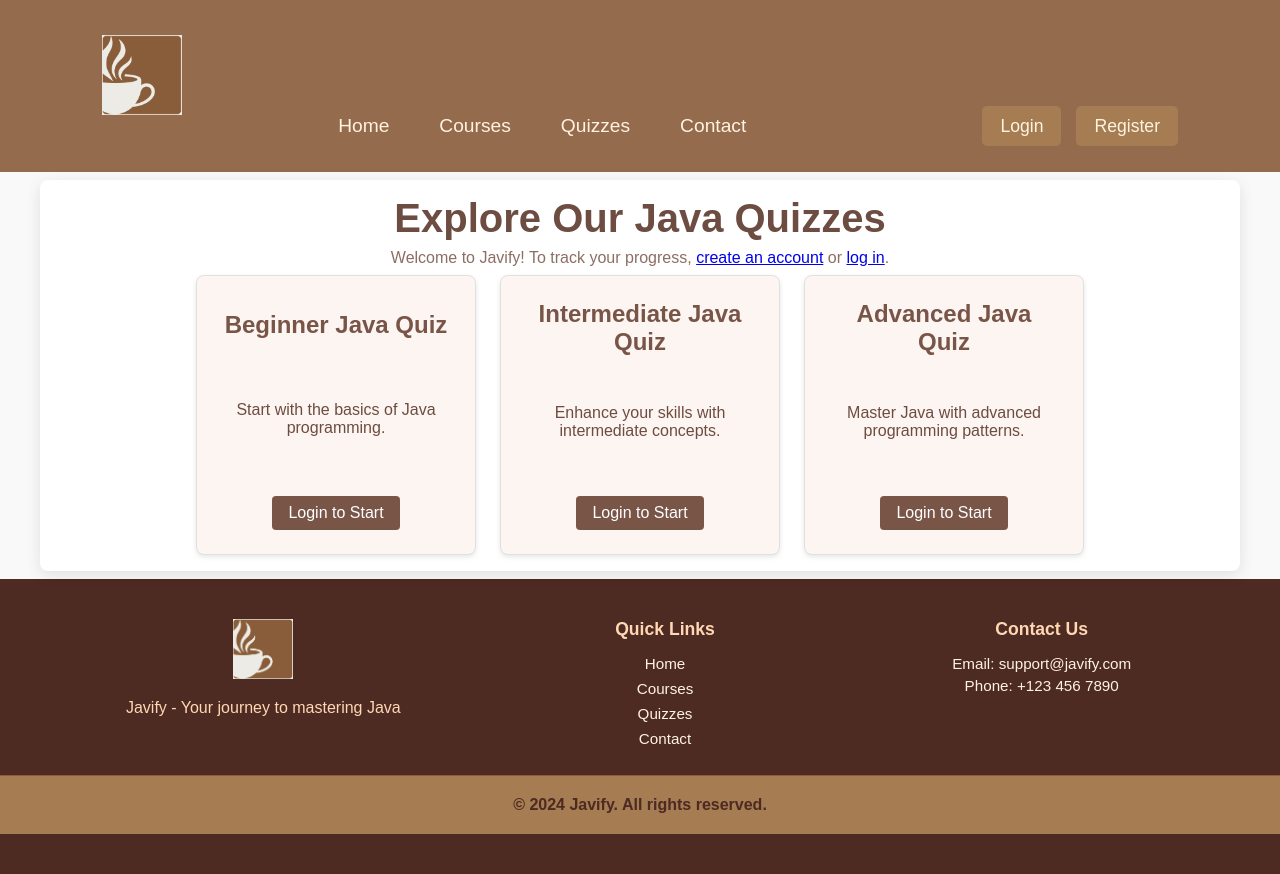
After one commit to anmol7373/Javify, a PHP site: page /Javify/pages/quizzes.php in a window 1280 px wide. The commit adds this page. Run offline with PHP 8.4, Linux system fonts and the light colour scheme.

Commit message:
Update theory pages, css, and paths

```diff
--- a/css/style.css
+++ b/css/style.css
@@ -547,91 +547,252 @@ p {
 |                   COURSES PAGE STYLES                   |
 -----------------------------------------------------------*/
 
-/* General Wrapper */
+/* Wrapper for the entire courses page */
 .courses-wrapper {
-    padding: 30px 15px;
-    background-color: #fdf9f4;
-    min-height: calc(100vh - 200px); /* Dynamically adjust height to fit screen while accounting for header and footer */
+    padding: 0.5rem; /* Reduced padding for the wrapper */
+    display: flex;
+    justify-content: center;
+    align-items: center;
+    flex-direction: column;
+    background-color: #f9f9f9;
+    min-height: calc(100vh - 400px); /* Ensure the wrapper takes the full height minus header/footer */
+}
+
+/* Main container for the courses */
+.courses-container {
+    max-width: 1200px;
+    width: 100%;
+    text-align: center;
+    padding: 1rem 0; /* Reduced top and bottom padding */
+    background-color: #fff;
+    border-radius: 8px;
+    box-shadow: 0 4px 15px rgba(0, 0, 0, 0.1);
+    margin: 0; /* Removed vertical margin */
+}
+
+/* Page heading */
+.courses-container h1 {
+    font-size: 2.5rem;
+    color: #6d4c41;
+    margin-bottom: 0.5rem; /* Reduced space after the heading */
+}
+
+/* Welcome message */
+.welcome-message {
+    font-size: 1rem;
+    color: #8d6e63;
+    margin-bottom: 0.5rem; /* Reduced space after the welcome message */
+}
+
+/* Container for course cards */
+.course-list {
+    display: flex;
+    flex-wrap: wrap;
+    gap: 1.5rem;
+    justify-content: center;
+    align-items: stretch; /* Ensures consistent card height */
+}
+
+/* Individual course card */
+.course-card {
+    background: #fdf5f1;
+    border: 1px solid #e0e0e0;
+    border-radius: 8px;
+    padding: 1.5rem;
+    width: 280px;
+    text-align: center;
+    box-shadow: 0 2px 5px rgba(0, 0, 0, 0.1);
+    transition: transform 0.3s, box-shadow 0.3s;
     display: flex;
     flex-direction: column;
-    justify-content: center;
-    align-items: center;
+    justify-content: space-between; /* Pushes button to bottom */
+    min-height: 280px; /* Consistent height for all cards */
 }
 
-/* Container for Content */
-.courses-container {
-    max-width: 900px;
-    margin: 0 auto;
-    text-align: center;
-    background-color: #fff;
-    padding: 20px 30px;
-    border-radius: 10px;
-    box-shadow: 0 4px 8px rgba(0, 0, 0, 0.1);
-}
-
-/* Heading */
-.courses-container h1 {
-    font-size: 2rem;
-    color: #8b5d3c;
-    margin-bottom: 20px;
-}
-
-/* Welcome Message */
-.welcome-message {
-    font-size: 1.2rem;
-    color: #5f4232;
-    margin-bottom: 30px;
-}
-
-/* Course Cards */
-.course-list {
+/* Course card heading */
+.course-card h2 {
+    font-size: 1.5rem;
+    margin-bottom: 0.5rem;
+    color: #795548;
+    flex-shrink: 0;
+    min-height: 50px; /* Consistent height for titles */
     display: flex;
-    gap: 20px;
-    flex-wrap: wrap;
+    align-items: center;
     justify-content: center;
 }
 
-.course-card {
-    flex: 1 1 250px;
-    max-width: 300px;
-    background-color: #f7e5d3;
-    padding: 15px 20px;
-    border-radius: 8px;
-    box-shadow: 0 2px 5px rgba(0, 0, 0, 0.1);
-    transition: transform 0.2s, box-shadow 0.2s;
+/* Course card description */
+.course-card p {
+    font-size: 1rem;
+    color: #6d4c41;
+    margin-bottom: 1rem;
+    flex-grow: 1; /* Ensures descriptions take up remaining space */
+    display: flex;
+    align-items: center;
+    justify-content: center;
+    min-height: 70px; /* Consistent height for descriptions */
 }
 
+/* Course card button */
+.course-card .btn {
+    display: inline-block;
+    text-decoration: none;
+    color: #fff;
+    background: #795548;
+    padding: 0.5rem 1rem;
+    border-radius: 4px;
+    transition: background 0.3s;
+    align-self: center;
+    margin-top: auto; /* Ensure the button stays at the bottom */
+}
+
+/* Button hover effect */
+.course-card .btn:hover {
+    background: #5d4037;
+}
+
+/* Hover effect on course cards */
 .course-card:hover {
     transform: translateY(-5px);
-    box-shadow: 0 4px 12px rgba(0, 0, 0, 0.15);
+    box-shadow: 0 4px 10px rgba(0, 0, 0, 0.2);
 }
 
-.course-card h2 {
-    font-size: 1.5rem;
-    color: #8b5d3c;
-    margin-bottom: 10px;
+/* Responsive adjustments for small screens */
+@media (max-width: 768px) {
+    .course-card {
+        width: 100%; /* Full width for smaller screens */
+    }
+
+    .course-list {
+        flex-direction: column; /* Stack cards vertically */
+        align-items: center;
+    }
 }
 
-.course-card p {
-    font-size: 1rem;
-    color: #5f4232;
-    margin-bottom: 20px;
+/*---------------------------------------------------------
+|                      QUIZZES PAGE                       |
+-----------------------------------------------------------*/
+
+/* Wrapper for the entire quiz page */
+.quizzes-wrapper {
+    padding: 0.5rem; /* Reduced padding for the wrapper */
+    display: flex;
+    justify-content: center;
+    align-items: center;
+    flex-direction: column;
+    background-color: #f9f9f9;
+    min-height: calc(100vh - 400px); /* Ensure the wrapper takes the full height minus header/footer */
 }
 
-/* Buttons */
-.btn {
-    display: inline-block;
-    padding: 10px 15px;
-    font-size: 1rem;
-    color: #fff;
-    background-color: #8b5d3c;
-    text-decoration: none;
-    border-radius: 5px;
-    transition: background-color 0.2s;
+/* Main container for the quizzes */
+.quizzes-container {
+    max-width: 1200px;
+    width: 100%;
+    text-align: center;
+    padding: 1rem 0; /* Reduced top and bottom padding */
+    background-color: #fff;
+    border-radius: 8px;
+    box-shadow: 0 4px 15px rgba(0, 0, 0, 0.1);
+    margin: 0; /* Removed vertical margin */
 }
 
-.btn:hover {
-    background-color: #703f28;
+/* Page heading */
+.quizzes-container h1 {
+    font-size: 2.5rem;
+    color: #6d4c41;
+    margin-bottom: 0.5rem; /* Reduced space after the heading */
+}
+
+/* Welcome message */
+.welcome-message {
+    font-size: 1rem;
+    color: #8d6e63;
+    margin-bottom: 0.5rem; /* Reduced space after the welcome message */
+}
+
+/* Container for quiz cards */
+.quiz-list {
+    display: flex;
+    flex-wrap: wrap;
+    gap: 1.5rem;
+    justify-content: center;
+    align-items: stretch; /* Ensures consistent card height */
+}
+
+/* Individual quiz card */
+.quiz-card {
+    background: #fdf5f1;
+    border: 1px solid #e0e0e0;
+    border-radius: 8px;
+    padding: 1.5rem;
+    width: 280px;
+    text-align: center;
+    box-shadow: 0 2px 5px rgba(0, 0, 0, 0.1);
+    transition: transform 0.3s, box-shadow 0.3s;
+    display: flex;
+    flex-direction: column;
+    justify-content: space-between; /* Pushes button to bottom */
+    min-height: 280px; /* Consistent height for all cards */
+}
+
+/* Quiz card heading */
+.quiz-card h2 {
+    font-size: 1.5rem;
+    margin-bottom: 0.5rem;
+    color: #795548;
+    flex-shrink: 0;
+    min-height: 50px; /* Consistent height for titles */
+    display: flex;
+    align-items: center;
+    justify-content: center;
+}
+
+/* Quiz card description */
+.quiz-card p {
+    font-size: 1rem;
+    color: #6d4c41;
+    margin-bottom: 1rem;
+    flex-grow: 1; /* Ensures descriptions take up remaining space */
+    display: flex;
+    align-items: center;
+    justify-content: center;
+    min-height: 70px; /* Consistent height for descriptions */
+}
+
+/* Quiz card button */
+.quiz-card .btn {
+    display: inline-block;
+    text-decoration: none;
+    color: #fff;
+    background: #795548;
+    padding: 0.5rem 1rem;
+    border-radius: 4px;
+    transition: background 0.3s;
+    align-self: center;
+    margin-top: auto; /* Ensure the button stays at the bottom */
+}
+
+/* Button hover effect */
+.quiz-card .btn:hover {
+    background: #5d4037;
+}
+
+/* Hover effect on quiz cards */
+.quiz-card:hover {
+    transform: translateY(-5px);
+    box-shadow: 0 4px 10px rgba(0, 0, 0, 0.2);
+}
+
+/* Responsive adjustments for small screens */
+@media (max-width: 768px) {
+    .quiz-card {
+        width: 100%; /* Full width for smaller screens */
+    }
+
+    .quiz-list {
+        flex-direction: column; /* Stack cards vertically */
+        align-items: center;
+    }
 }
 
 /*---------------------------------------------------------
--- a/includes/footer.php
+++ b/includes/footer.php
@@ -11,6 +11,7 @@
             <ul>
                 <li><a href="<?php echo BASE_URL; ?>index.php">Home</a></li>
                 <li><a href="<?php echo BASE_URL; ?>pages/courses.php">Courses</a></li>
+                <li><a href="<?php echo BASE_URL; ?>pages/quizzes.php">Quizzes</a></li>
                 <?php if (isset($_SESSION['logged_in']) && $_SESSION['logged_in'] === true): ?>
                     <li><a href="<?php echo BASE_URL; ?>pages/scoreboard.php">Scoreboard</a></li>
                 <?php endif; ?>
--- a/includes/header.php
+++ b/includes/header.php
@@ -11,6 +11,7 @@ include_once $_SERVER['DOCUMENT_ROOT'] . '/Javify/config.php';
             <ul class="nav-links">
                 <li><a href="<?php echo BASE_URL; ?>index.php">Home</a></li>
                 <li><a href="<?php echo BASE_URL; ?>pages/courses.php">Courses</a></li>
+                <li><a href="<?php echo BASE_URL; ?>pages/quizzes.php">Quizzes</a></li>
                 <?php if (isset($_SESSION['logged_in']) && $_SESSION['logged_in'] === true): ?>
                     <li><a href="<?php echo BASE_URL; ?>pages/scoreboard.php">Scoreboard</a></li>
                 <?php endif; ?>
--- /dev/null
+++ b/pages/quizzes.php
@@ -0,0 +1,70 @@
+<?php
+include $_SERVER['DOCUMENT_ROOT'] . '/Javify/includes/header.php';
+include_once $_SERVER['DOCUMENT_ROOT'] . '/Javify/config.php';
+include_once $_SERVER['DOCUMENT_ROOT'] . '/Javify/includes/dbConnection.php';
+
+// Check if the user is logged in
+$isLoggedIn = isset($_SESSION['logged_in']) && $_SESSION['logged_in'] === true;
+$username = $isLoggedIn ? $_SESSION['username'] : null;
+?>
+
+<!DOCTYPE html>
+<html lang="en">
+<head>
+    <meta charset="UTF-8">
+    <meta name="viewport" content="width=device-width, initial-scale=1.0">
+    <title>Javify - Java Quizzes</title>
+    <link rel="stylesheet" href="<?php echo BASE_URL; ?>css/style.css">
+    <link rel="stylesheet" href="<?php echo BASE_URL; ?>css/courses.css">
+</head>
+<body id="quizzes-page">
+
+<div class="quizzes-wrapper">
+    <div class="quizzes-container">
+        <h1>Explore Our Java Quizzes</h1>
+
+        <?php if ($isLoggedIn): ?>
+            <p class="welcome-message">Welcome back, <strong><?php echo htmlspecialchars($username); ?></strong>! Choose your quiz to test your knowledge.</p>
+        <?php else: ?>
+            <p class="welcome-message">Welcome to Javify! To track your progress, <a href="<?php echo BASE_URL; ?>pages/register.php">create an account</a> or <a href="<?php echo BASE_URL; ?>pages/login.php">log in</a>.</p>
+        <?php endif; ?>
+
+        <div class="quiz-list">
+    <div class="quiz-card">
+        <h2>Beginner Java Quiz</h2>
+        <p>Start with the basics of Java programming.</p>
+        <?php if ($isLoggedIn): ?>
+            <a href="<?php echo BASE_URL; ?>modules/beginner/beginner_quiz.php" class="btn">Start Beginner Quiz</a>
+        <?php else: ?>
+            <a href="<?php echo BASE_URL; ?>pages/login.php" class="btn">Login to Start</a>
+        <?php endif; ?>
+    </div>
+
+    <div class="quiz-card">
+        <h2>Intermediate Java Quiz</h2>
+        <p>Enhance your skills with intermediate concepts.</p>
+        <?php if ($isLoggedIn): ?>
+            <a href="<?php echo BASE_URL; ?>modules/intermediate/intermediate_quiz.php" class="btn">Start Intermediate Quiz</a>
+        <?php else: ?>
+            <a href="<?php echo BASE_URL; ?>pages/login.php" class="btn">Login to Start</a>
+        <?php endif; ?>
+    </div>
+
+    <div class="quiz-card">
+        <h2>Advanced Java Quiz</h2>
+        <p>Master Java with advanced programming patterns.</p>
+        <?php if ($isLoggedIn): ?>
+            <a href="<?php echo BASE_URL; ?>modules/advanced/advanced_quiz.php" class="btn">Start Advanced Quiz</a>
+        <?php else: ?>
+            <a href="<?php echo BASE_URL; ?>pages/login.php" class="btn">Login to Start</a>
+        <?php endif; ?>
+    </div>
+</div>
+
+    </div>
+</div>
+
+<?php include $_SERVER['DOCUMENT_ROOT'] . '/Javify/includes/footer.php'; ?>
+
+</body>
+</html>
```
